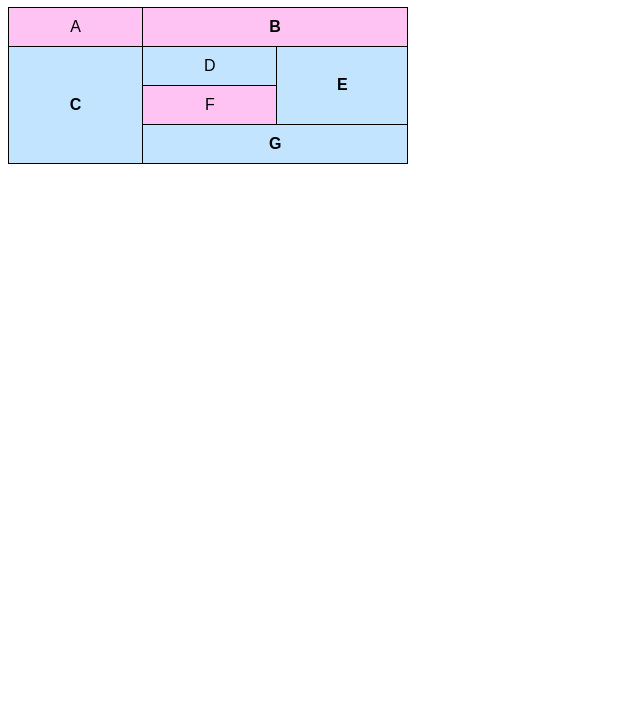
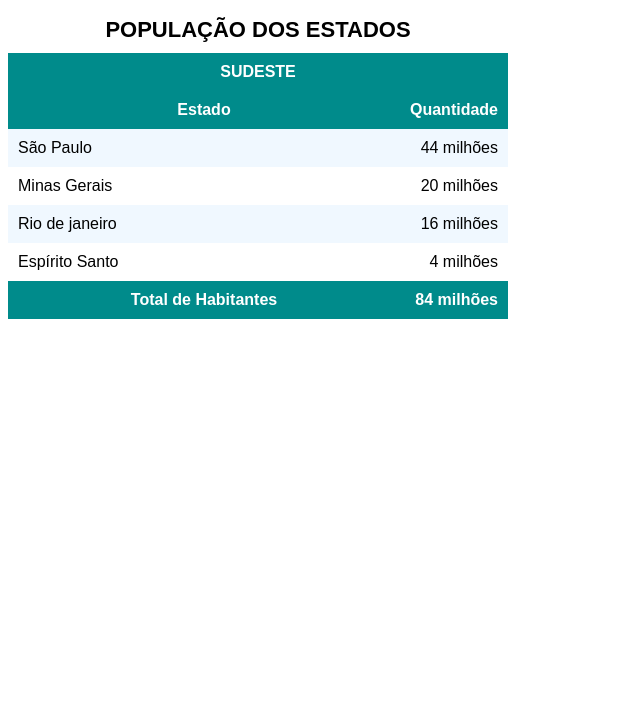
Before and after one commit to projgioliveira/iw_edilma, a plain HTML site: page index.html in a window 1280 px wide. Shown: the part 73-800 px from the top of the page, without its empty margins (0-640 px from the left). Drawn offline with Linux system fonts and the light colour scheme.

Commit message:
tabela 1

```diff
--- a/index.html
+++ b/index.html
@@ -2,79 +2,105 @@
 <html lang="pt-br">
 <head>
     <meta charset="UTF-8">
-    <meta http-equiv="X-UA-Compatible" content="IE=edge">
     <meta name="viewport" content="width=device-width, initial-scale=1.0">
-    <title>Tabela 3</title>
-
-         <!----------ESTILO--------->
+    <title>Tabela 1</title>
+    <!--ESTILO-->
 <style>
-            body {
-                font-family: Arial, Helvetica, sans-serif; /*TIPO DA FONTE*/
+body{
+    font-family: Arial, Helvetica, sans-serif;
+}
+table{
+    width: 500px;
+    border-collapse: collapse;
+}
+td, th{
+    border: 1px;
+    padding: 10px;
+}
+caption{
+    font-size: 22px;
+    font-weight: bold;
+    padding: 10px;
+    background-color: rgba(4, 0, 8, 0);
+}
+thead, tfoot{
+    background-color: darkcyan;
+    color: white;
+}
+tbody > tr:nth-child(odd){
+    background-color: aliceblue;
+}
+tbody > tr:nth-child(even){
+    background-color: white;
+}
+td.num {
+    text-align: right;
 }
 
-            table {
-                width: 400px; /*LARGURA DA TABELA*/
-                border-collapse: collapse; /*ELIMINA ESPAÇO ENTRE AS CÉLULAS*/
-            }
-
-            td, th {
-                border: 1px solid black; /*EXPESSURA E ESTILO DA BORDA DAS CÉLULAS*/
-                padding: 10px; /*DISTÂNCIA ENTRE E CONTEÚDO E AS BORDAS */
-                text-align: center; /*ALINHAMENTO DO TEXTO*/
-
-            }
-
-            caption {
-                font-size: 22px; /*TAMANHO DA FONTE DO TÍTULO DA TABELA*/
-                font-weight: bold; /*PESO OU INTENSIDADE DA FONTE*/
-                padding: 10px; /*DISTÂNCIA ENTRE O CONTEÚDO E AS BORDAS*/
-                background-color: rgb(250, 255, 195); /*COR DO FUNDO DO TÍTULO DA TABELA*/
-            }
-
-            thead, tfoot {
-                background-color: #ffffff; /*COR DO FUNDO DO CABEÇALHO E RODAPÈ DA TABELA*/
-                color: rgb(250, 255, 195); /*COR DA FONTE*/
-            }
-
-            tbody > tr:nth-child(odd) { /*LINHAS ÍMPARES*/
-                background-color: rgb(255, 195, 243); /*COR DE FUNDO DA LINHA*/
-            }
-
-            tbody > :nth-child(even) { /*LINHAS PARES*/
-                background-color: rgb(195, 228, 255); /*COR DE FUNDO DA LINHA*/
-            }
-
-            td.num {
-                text-align: center; /*ALINHAMENTO DO TEXTO DA CLASSE "NUM"*/
-            }
 
 </style>
 
-        <!-----FIM ESTILO----->
 </head>
 <body>
-    <h1>MESCLAGEM DE CÉLULAS</h1>
+  <h1>ESTRUTURA DE TABELAS GRANDES</h1>
+<!--
+ANATOMIA DE TABELAS GRANDES
+TABLE
+     CAPTION
+             THEAD
+               tr(tabel row), td (tabel data), th (tabel head)
+             TBODY
+               tr (tabel row), td (tabel data), th (tabel head)
+            TFOOT
+           v   tr (table row), td (tabel data), th (tabel head)
+
+-->
 
   <table>
+   <caption>POPULAÇÃO DOS ESTADOS</caption>
 
+   <thead>
     <tr>
-                <td>A</td>
-                <th colspan="2">B</th>
+        <th colspan="2">SUDESTE</th>
     </tr>
 
     <tr>
-                <th rowspan="3">C</th>
-                <td>D</td>
-                <th rowspan="2">E</th>
+        <th>Estado</th>
+        <th style="width: 50px;">Quantidade</th>
+    </tr>
+   </thead>
+
+   <tbody>
+    <tr>
+        <td>São Paulo</td>
+        <td class="num">44 milhões</td>
     </tr>
 
     <tr>
-                <td>F</td>
+        <td>Minas Gerais</td>
+        <td class="num">20 milhões</td>
     </tr>
+    <tr>
+        <td>Rio de janeiro</td>
+        <td class="num">16 milhões</td>
+    </tr>
+    <tr>
+        <td>Espírito Santo</td>
+        <td class="num">4 milhões</td>
+    </tr>
+ </tbody>
 
+ <tfoot>
     <tr>
-                <th colspan="2">G</th>
+        <th>Total de Habitantes</th>
+        <td class="num"><strong>84 milhões</strong></td>
     </tr>
+ </tfoot>
+
 </table>
+
+
+
+
 </body>
 </html>
```
Lines whose indentation alone changed are shown as unchanged.
